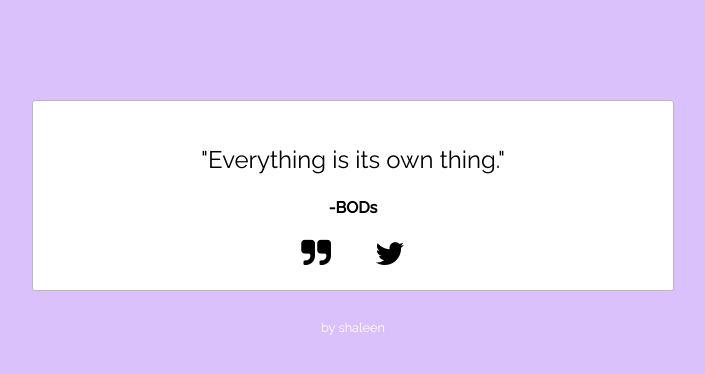
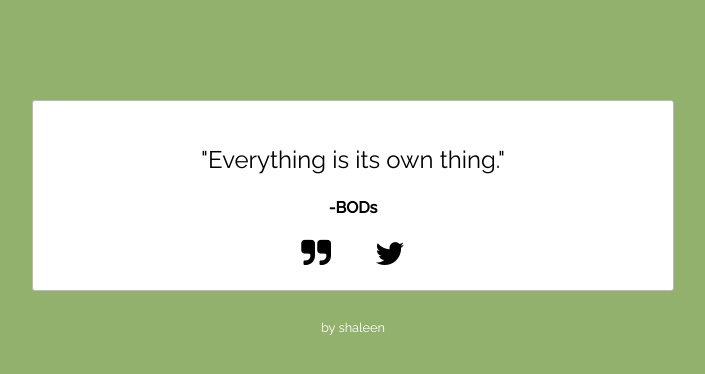
Before and after one commit to adamShaleen/randomQuote, a plain HTML site: page index.html in a window 1280 px wide. Both pictures are taken after a click on the icon 603 px from the left and 254 px from the top of the page. Shown: the whole page, without its empty margins (287-992 px from the left). Drawn offline with nearby package versions, Linux system fonts and the light colour scheme; no server answers.

Commit message:
finished core functionality.

```diff
--- a/index.html
+++ b/index.html
@@ -34,6 +34,7 @@
 
         <!--Jquery-->
         <script src="https://code.jquery.com/jquery-2.2.3.js" integrity="sha256-laXWtGydpwqJ8JA+X9x2miwmaiKhn8tVmOVEigRNtP4=" crossorigin="anonymous"></script>
+        <script src="https://cdnjs.cloudflare.com/ajax/libs/jqueryui/1.12.0/jquery-ui.min.js"></script>
         <script src="scripts.js"></script>
     </body>
 </html>
--- a/scripts.js
+++ b/scripts.js
@@ -1,14 +1,30 @@
 $(document).ready(function() {
+  // global variable to store current quote/author from API
   var currentQuote = "";
   var currentAuthor = "";
+  // list of background colors
+  var colors = ["rgb(219, 193, 251)", "rgb(145, 177, 109)", "rgb(238, 158, 83)", "rgb(227, 64, 137)", "rgb(52, 100, 246)"];
+  // function to increment through colors list
+  var i = 0;
+  function changeColor() {
+    i += 1;
+    if (i === 5) {
+      i = 0;
+    }
+  }
+  // When quote button is clicked, use proxy to call quote API with getJSON request, fade in quote/author and render to corresponding element.
   $("#generateQuoteButton").on("click", function() {
+    changeColor();
+    $("body").animate({backgroundColor: colors[i]}, 1000);
     $.getJSON("https://crossorigin.me/https://quotes.stormconsultancy.co.uk/random.json?dataType=%27jsonp%27&type=%27GET%27", function(json) {
       $("#quote").html(JSON.stringify(json.quote)).hide().fadeIn("slow");
       $("#quoteAuthor").html(json.author).hide().fadeIn("slow");
+      // set the quote/author from the quote on the screen.
       currentQuote = json.quote;
       currentAuthor = json.author;
     });
   });
+  // When twitter button is clicked open a new window with twitter dashboard, loaded with current quote/author.
   $('#generateTwitterButton').on("click", function() {
       window.open("https://twitter.com/intent/tweet?text="+ currentQuote + " -" + currentAuthor);
   });
```
